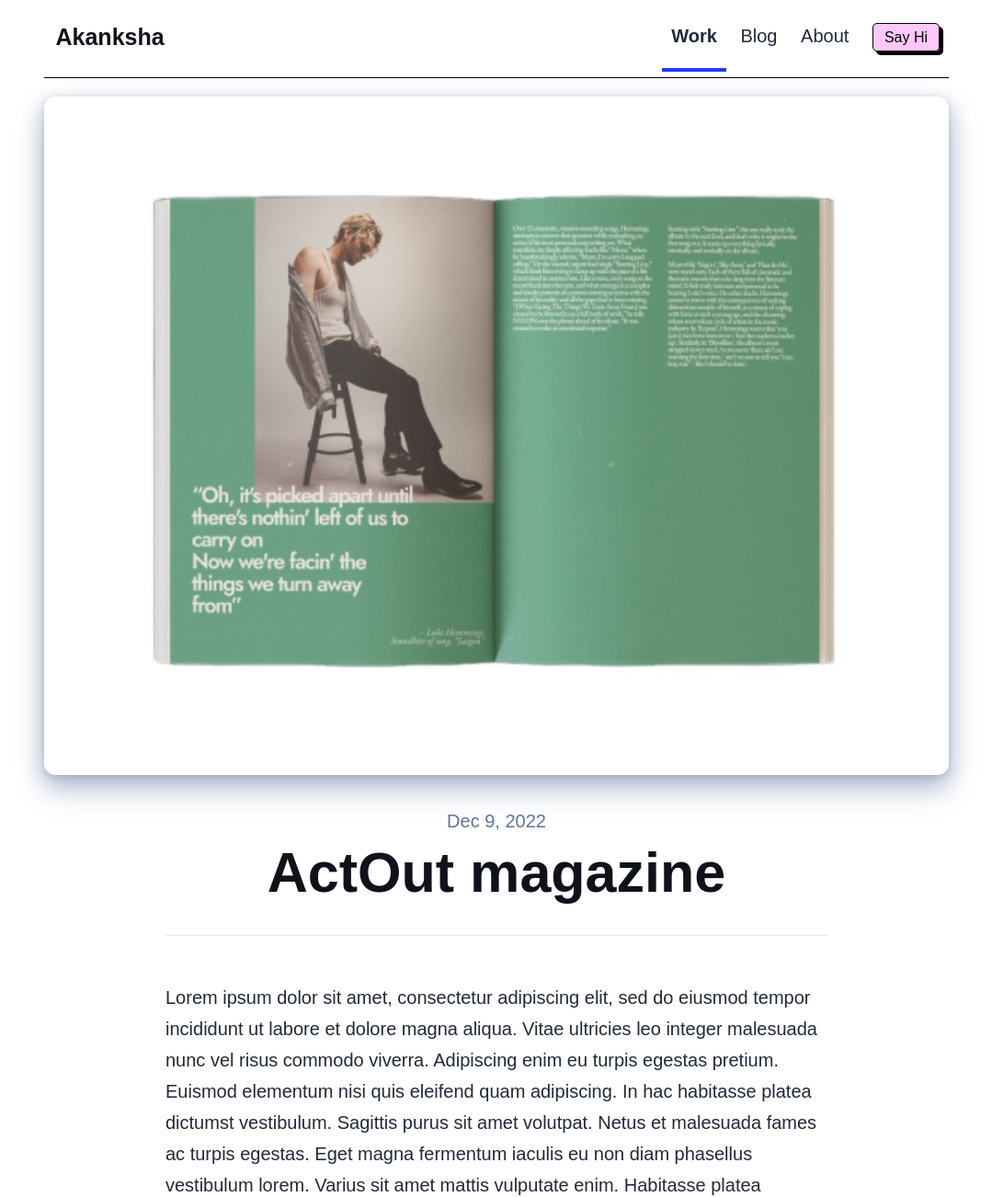
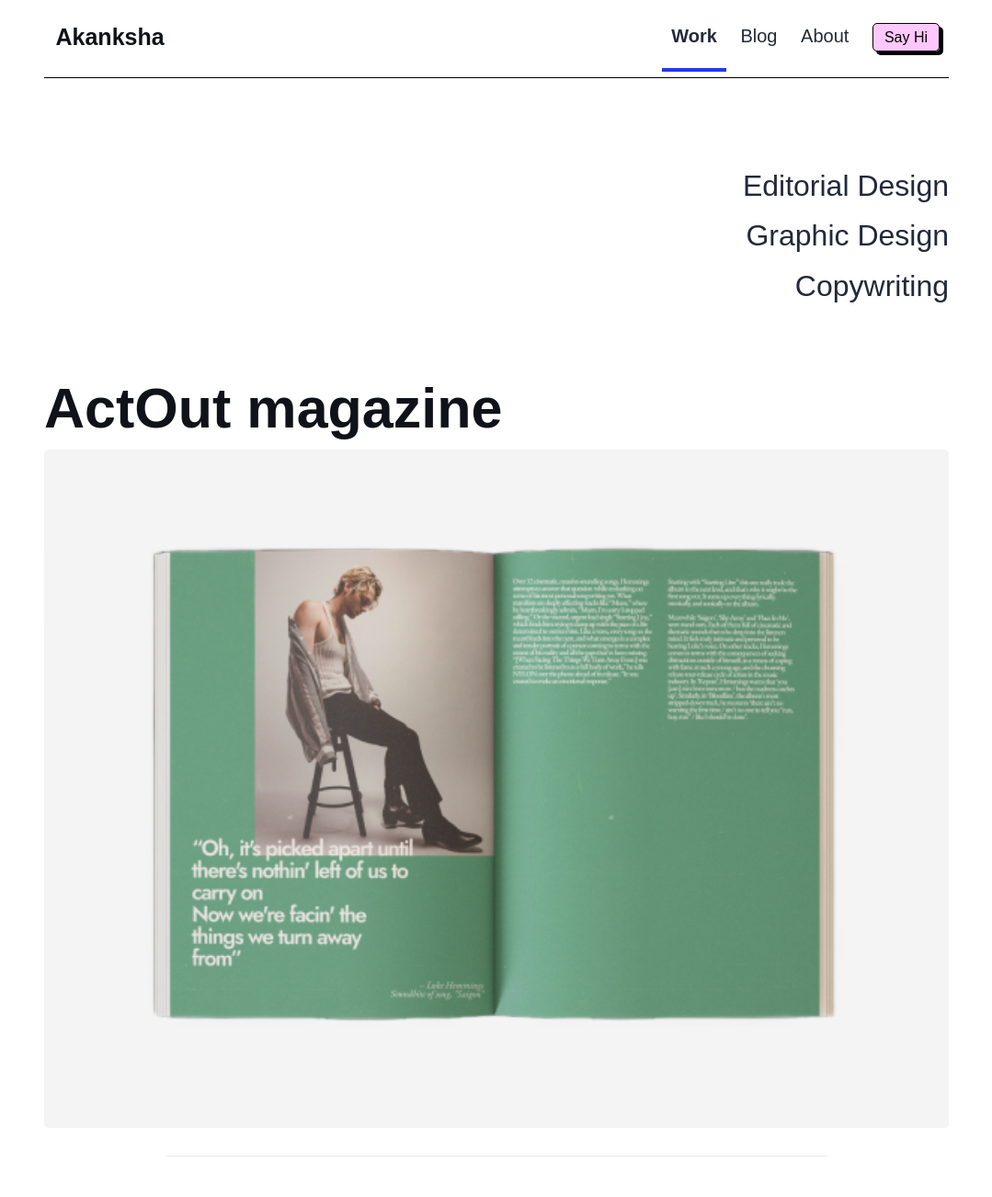
Before and after one commit to Joshuajrodrigues/aportfolio2025, an Astro site: page /projects/actout-mag in a window 1280 px wide. Shown: the top 1302 px of the page at 92% size, without its empty margins (100-1179 px from the left). Built offline with nearby package versions, Linux system fonts and the light colour scheme; Astro itself is replaced by a stand-in of ours.

Commit message:
projects page v2

```diff
--- a/src/content/project/actout-mag.md
+++ b/src/content/project/actout-mag.md
@@ -1,17 +1,12 @@
 ---
-title: 'ActOut magazine'
-description: 'Tristique non adipiscing diam mauris nulla adipiscing euismod. Vitae maecenas pellentesque viverra ac commodo arcu ut vel elementum. Et erat integer hac urna. Metus elit sapien luctus gravida. Ultricies sem mattis at viverra convallis porttitor posuere dolor mattis. Lacus cursus phasellus tempor vitae sed. Pharetra vitae gravida tempus scelerisque leo nisl.'
-pubDate: 'Dec 09 2022'
+title: "ActOut magazine"
+description: "Tristique non adipiscing diam mauris nulla adipiscing euismod. Vitae maecenas pellentesque viverra ac commodo arcu ut vel elementum. Et erat integer hac urna. Metus elit sapien luctus gravida. Ultricies sem mattis at viverra convallis porttitor posuere dolor mattis. Lacus cursus phasellus tempor vitae sed. Pharetra vitae gravida tempus scelerisque leo nisl."
+pubDate: "Dec 09 2022"
 featured: true
-heroImage: '/magazine.png'
+heroImage: "/magazine.png"
 ---
+
 
 Lorem ipsum dolor sit amet, consectetur adipiscing elit, sed do eiusmod tempor incididunt ut labore et dolore magna aliqua. Vitae ultricies leo integer malesuada nunc vel risus commodo viverra. Adipiscing enim eu turpis egestas pretium. Euismod elementum nisi quis eleifend quam adipiscing. In hac habitasse platea dictumst vestibulum. Sagittis purus sit amet volutpat. Netus et malesuada fames ac turpis egestas. Eget magna fermentum iaculis eu non diam phasellus vestibulum lorem. Varius sit amet mattis vulputate enim. Habitasse platea dictumst quisque sagittis. Integer quis auctor elit sed vulputate mi. Dictumst quisque sagittis purus sit amet.
 
 Morbi tristique senectus et netus. Id semper risus in hendrerit gravida rutrum quisque non tellus. Habitasse platea dictumst quisque sagittis purus sit amet. Tellus molestie nunc non blandit massa. Cursus vitae congue mauris rhoncus. Accumsan tortor posuere ac ut. Fringilla urna porttitor rhoncus dolor. Elit ullamcorper dignissim cras tincidunt lobortis. In cursus turpis massa tincidunt dui ut ornare lectus. Integer feugiat scelerisque varius morbi enim nunc. Bibendum neque egestas congue quisque egestas diam. Cras ornare arcu dui vivamus arcu felis bibendum. Dignissim suspendisse in est ante in nibh mauris. Sed tempus urna et pharetra pharetra massa massa ultricies mi.
-
-Mollis nunc sed id semper risus in. Convallis a cras semper auctor neque. Diam sit amet nisl suscipit. Lacus viverra vitae congue eu consequat ac felis donec. Egestas integer eget aliquet nibh praesent tristique magna sit amet. Eget magna fermentum iaculis eu non diam. In vitae turpis massa sed elementum. Tristique et egestas quis ipsum suspendisse ultrices. Eget lorem dolor sed viverra ipsum. Vel turpis nunc eget lorem dolor sed viverra. Posuere ac ut consequat semper viverra nam. Laoreet suspendisse interdum consectetur libero id faucibus. Diam phasellus vestibulum lorem sed risus ultricies tristique. Rhoncus dolor purus non enim praesent elementum facilisis. Ultrices tincidunt arcu non sodales neque. Tempus egestas sed sed risus pretium quam vulputate. Viverra suspendisse potenti nullam ac tortor vitae purus faucibus ornare. Fringilla urna porttitor rhoncus dolor purus non. Amet dictum sit amet justo donec enim.
-
-Mattis ullamcorper velit sed ullamcorper morbi tincidunt. Tortor posuere ac ut consequat semper viverra. Tellus mauris a diam maecenas sed enim ut sem viverra. Venenatis urna cursus eget nunc scelerisque viverra mauris in. Arcu ac tortor dignissim convallis aenean et tortor at. Curabitur gravida arcu ac tortor dignissim convallis aenean et tortor. Egestas tellus rutrum tellus pellentesque eu. Fusce ut placerat orci nulla pellentesque dignissim enim sit amet. Ut enim blandit volutpat maecenas volutpat blandit aliquam etiam. Id donec ultrices tincidunt arcu. Id cursus metus aliquam eleifend mi.
-
-Tempus quam pellentesque nec nam aliquam sem. Risus at ultrices mi tempus imperdiet. Id porta nibh venenatis cras sed felis eget velit. Ipsum a arcu cursus vitae. Facilisis magna etiam tempor orci eu lobortis elementum. Tincidunt dui ut ornare lectus sit. Quisque non tellus orci ac. Blandit libero volutpat sed cras. Nec tincidunt praesent semper feugiat nibh sed pulvinar proin gravida. Egestas integer eget aliquet nibh praesent tristique magna.
--- a/src/content/project/first-post.md
+++ b/src/content/project/first-post.md
@@ -8,9 +8,3 @@
 Lorem ipsum dolor sit amet, consectetur adipiscing elit, sed do eiusmod tempor incididunt ut labore et dolore magna aliqua. Vitae ultricies leo integer malesuada nunc vel risus commodo viverra. Adipiscing enim eu turpis egestas pretium. Euismod elementum nisi quis eleifend quam adipiscing. In hac habitasse platea dictumst vestibulum. Sagittis purus sit amet volutpat. Netus et malesuada fames ac turpis egestas. Eget magna fermentum iaculis eu non diam phasellus vestibulum lorem. Varius sit amet mattis vulputate enim. Habitasse platea dictumst quisque sagittis. Integer quis auctor elit sed vulputate mi. Dictumst quisque sagittis purus sit amet.
 
 Morbi tristique senectus et netus. Id semper risus in hendrerit gravida rutrum quisque non tellus. Habitasse platea dictumst quisque sagittis purus sit amet. Tellus molestie nunc non blandit massa. Cursus vitae congue mauris rhoncus. Accumsan tortor posuere ac ut. Fringilla urna porttitor rhoncus dolor. Elit ullamcorper dignissim cras tincidunt lobortis. In cursus turpis massa tincidunt dui ut ornare lectus. Integer feugiat scelerisque varius morbi enim nunc. Bibendum neque egestas congue quisque egestas diam. Cras ornare arcu dui vivamus arcu felis bibendum. Dignissim suspendisse in est ante in nibh mauris. Sed tempus urna et pharetra pharetra massa massa ultricies mi.
-
-Mollis nunc sed id semper risus in. Convallis a cras semper auctor neque. Diam sit amet nisl suscipit. Lacus viverra vitae congue eu consequat ac felis donec. Egestas integer eget aliquet nibh praesent tristique magna sit amet. Eget magna fermentum iaculis eu non diam. In vitae turpis massa sed elementum. Tristique et egestas quis ipsum suspendisse ultrices. Eget lorem dolor sed viverra ipsum. Vel turpis nunc eget lorem dolor sed viverra. Posuere ac ut consequat semper viverra nam. Laoreet suspendisse interdum consectetur libero id faucibus. Diam phasellus vestibulum lorem sed risus ultricies tristique. Rhoncus dolor purus non enim praesent elementum facilisis. Ultrices tincidunt arcu non sodales neque. Tempus egestas sed sed risus pretium quam vulputate. Viverra suspendisse potenti nullam ac tortor vitae purus faucibus ornare. Fringilla urna porttitor rhoncus dolor purus non. Amet dictum sit amet justo donec enim.
-
-Mattis ullamcorper velit sed ullamcorper morbi tincidunt. Tortor posuere ac ut consequat semper viverra. Tellus mauris a diam maecenas sed enim ut sem viverra. Venenatis urna cursus eget nunc scelerisque viverra mauris in. Arcu ac tortor dignissim convallis aenean et tortor at. Curabitur gravida arcu ac tortor dignissim convallis aenean et tortor. Egestas tellus rutrum tellus pellentesque eu. Fusce ut placerat orci nulla pellentesque dignissim enim sit amet. Ut enim blandit volutpat maecenas volutpat blandit aliquam etiam. Id donec ultrices tincidunt arcu. Id cursus metus aliquam eleifend mi.
-
-Tempus quam pellentesque nec nam aliquam sem. Risus at ultrices mi tempus imperdiet. Id porta nibh venenatis cras sed felis eget velit. Ipsum a arcu cursus vitae. Facilisis magna etiam tempor orci eu lobortis elementum. Tincidunt dui ut ornare lectus sit. Quisque non tellus orci ac. Blandit libero volutpat sed cras. Nec tincidunt praesent semper feugiat nibh sed pulvinar proin gravida. Egestas integer eget aliquet nibh praesent tristique magna.
--- /dev/null
+++ b/src/layouts/Projects.astro
@@ -0,0 +1,99 @@
+---
+import type { CollectionEntry } from "astro:content";
+import BaseHead from "../components/BaseHead.astro";
+import Header from "../components/Header.astro";
+import Footer from "../components/Footer.astro";
+import FormattedDate from "../components/FormattedDate.astro";
+
+type Props = CollectionEntry<"blog">["data"];
+
+const { title, description, pubDate, updatedDate, heroImage } = Astro.props;
+---
+
+<html lang="en">
+  <head>
+    <BaseHead title={title} description={description} />
+  </head>
+
+  <body>
+    <Header />
+    <main>
+      <article>
+        <div class="tags-container">
+          <ul class="tags-list">
+            <li class="tags-list-item">Editorial Design</li>
+            <li class="tags-list-item">Graphic Design</li>
+            <li class="tags-list-item">Copywriting</li>
+          </ul>
+        </div>
+        <h1>{title}</h1>
+        <div class="hero-image">
+          {
+            heroImage && (
+              <img width={1020} height={510} src={heroImage} alt="" />
+            )
+          }
+        </div>
+        <div class="prose">
+          <hr />
+        </div>
+        <slot />
+      </article>
+    </main>
+
+    <Footer />
+  </body>
+</html>
+<style>
+  main {
+    width: calc(100% - 2em);
+    max-width: 100%;
+    margin: 0;
+  }
+  .tags-container {
+    display: flex;
+    margin: 50px 0;
+    .tags-list {
+      margin-left: auto;
+      text-align: right;
+      .tags-list-item {
+        list-style: none;
+        font-weight: lighter;
+        font-size: 32px;
+      }
+    }
+  }
+  .hero-image {
+    width: 100%;
+  }
+  .hero-image img {
+    display: block;
+    margin: 0 auto;
+    border-radius: 5px;
+    background-color: #f4f4f4;
+  }
+  .prose {
+    width: 720px;
+    max-width: calc(100% - 2em);
+    margin: auto;
+    padding: 1em;
+    color: rgb(var(--gray-dark));
+  }
+
+  .title {
+    margin-bottom: 1em;
+    padding: 1em 0;
+    text-align: center;
+    line-height: 1;
+  }
+  .title h1 {
+    margin: 0 0 0.5em 0;
+  }
+  .date {
+    margin-bottom: 0.5em;
+    color: rgb(var(--gray));
+  }
+  .last-updated-on {
+    font-style: italic;
+  }
+</style>
--- a/src/pages/projects/[...slug].astro
+++ b/src/pages/projects/[...slug].astro
@@ -1,7 +1,8 @@
 ---
 import { type CollectionEntry, getCollection } from 'astro:content';
-import BlogPost from '../../layouts/BlogPost.astro';
+
 import { render } from 'astro:content';
+import Projects from '../../layouts/Projects.astro';
 
 export async function getStaticPaths() {
 	const posts = await getCollection('project');
@@ -16,6 +17,6 @@
 const { Content } = await render(post);
 ---
 
-<BlogPost {...post.data}>
+<Projects {...post.data}>
 	<Content />
-</BlogPost>
+</Projects>
```
